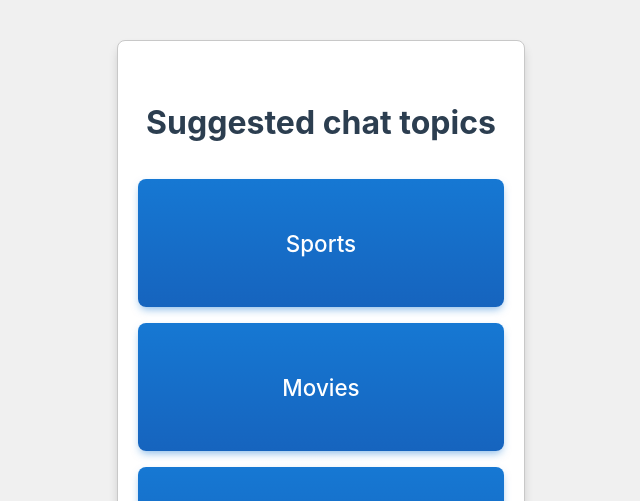
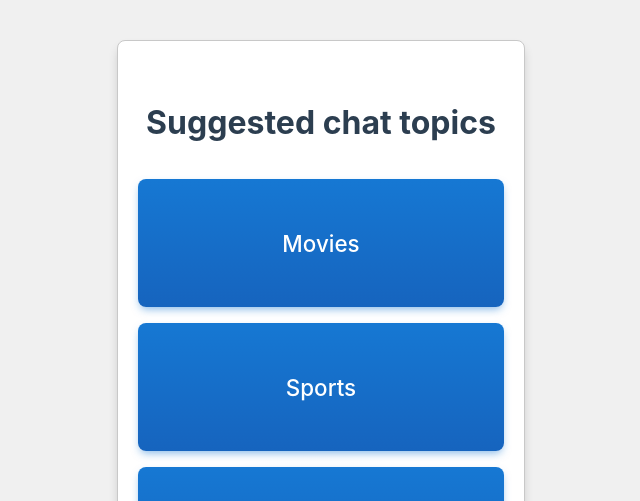
Before and after one commit to MatsErdkamp/vite-vue-anonymous-chatapp, a Vue app: page /categories in a window 1280 px wide. Shown: the top 501 px of the page, without its empty margins (319-959 px from the left). Built offline with nearby package versions, Linux system fonts and the light colour scheme.

Commit message:
changed order

```diff
--- a/src/components/Categories.vue
+++ b/src/components/Categories.vue
@@ -17,7 +17,7 @@
 
 <script setup>
 
-const topics = ['Sports', 'Movies', 'Cooking', 'Religion', 'Music', 'Money']
+const topics = ['Movies', 'Sports', 'Cooking', 'Religion', 'Music', 'Money']
 
 </script>
 
```
